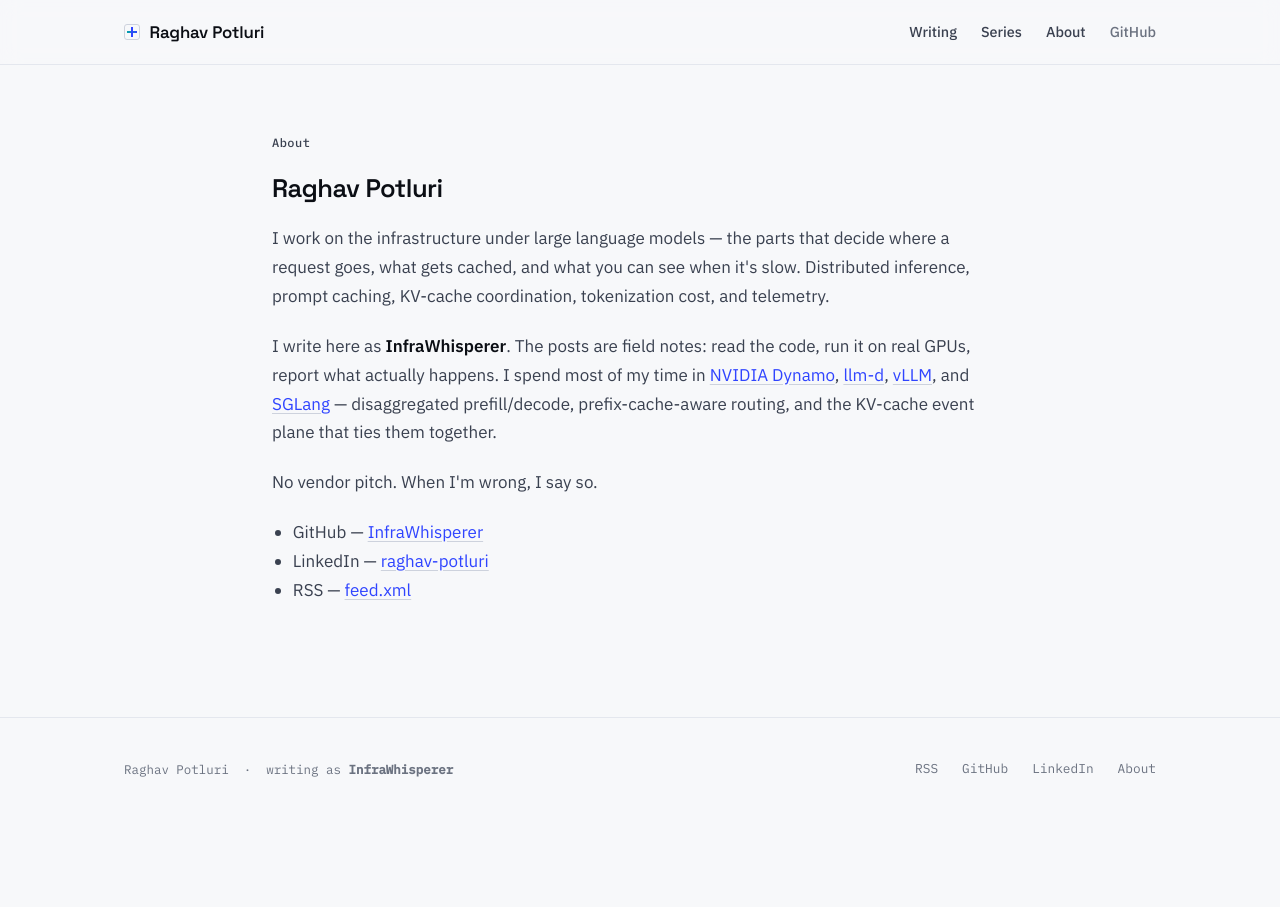
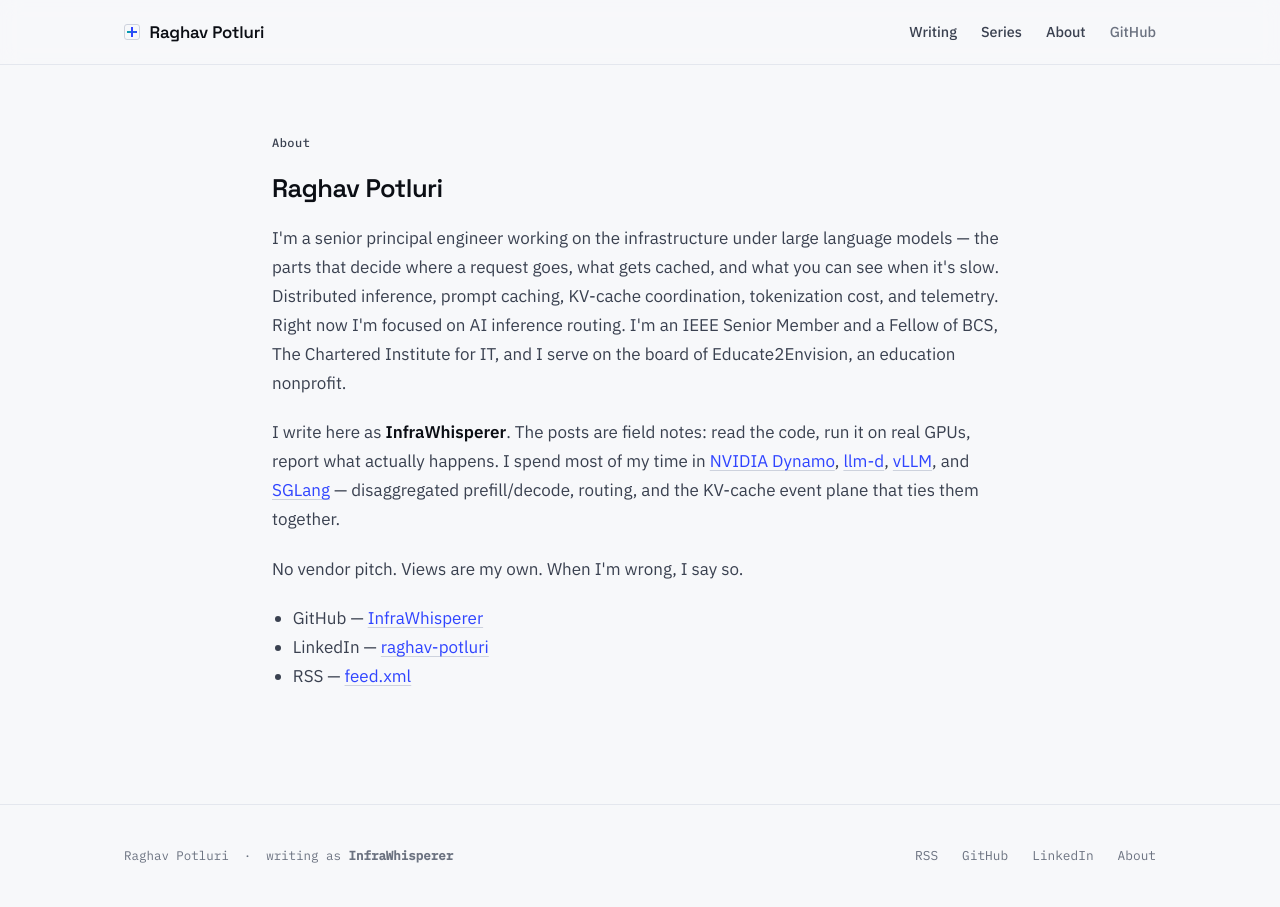
Before and after one commit to InfraWhisperer/InfraWhisperer.github.io, a Jekyll site: the page built from about.md, in a window 1280 px wide. Built offline with Jekyll 4.4.1, drawn with Linux system fonts in a browser that asks for light colours.

Commit message:
About: name-forward bio + credentials; fix job title; add raghavpotluri.com custom domain

```diff
--- a/_config.yml
+++ b/_config.yml
@@ -4,7 +4,7 @@ description: >-
   Raghav Potluri — engineering notes on the infrastructure beneath large language
   models: distributed inference, prompt caching, and the telemetry that makes it
   debuggable.
-url: "https://infrawhisperer.github.io"
+url: "https://raghavpotluri.com"
 baseurl: ""
 lang: en
 
--- a/_includes/head.html
+++ b/_includes/head.html
@@ -20,7 +20,7 @@
   "name": "Raghav Potluri",
   "alternateName": "InfraWhisperer",
   "url": "{{ site.url }}{{ site.baseurl }}/",
-  "jobTitle": "Staff Engineer — AI inference infrastructure",
+  "jobTitle": "Senior Principal Engineer — AI inference infrastructure",
   "knowsAbout": ["LLM inference", "NVIDIA Dynamo", "llm-d", "vLLM", "SGLang", "GPU infrastructure", "OpenTelemetry", "prefix caching", "disaggregated serving"],
   "sameAs": ["https://github.com/InfraWhisperer", "https://www.linkedin.com/in/raghav-potluri/"]
 }
--- a/about.md
+++ b/about.md
@@ -1,7 +1,7 @@
 ---
 layout: default
 title: About
-description: Raghav Potluri — staff engineer working on the infrastructure under large language models. Writing as InfraWhisperer.
+description: Raghav Potluri — senior principal engineer working on the infrastructure under large language models. Writing as InfraWhisperer.
 ---
 
 <section class="post">
@@ -9,11 +9,11 @@ description: Raghav Potluri — staff engineer working on the infrastructure und
     <p class="eyebrow">About</p>
     <h1>Raghav Potluri</h1>
 
-    <p>I work on the infrastructure under large language models — the parts that decide where a request goes, what gets cached, and what you can see when it's slow. Distributed inference, prompt caching, KV-cache coordination, tokenization cost, and telemetry.</p>
+    <p>I'm a senior principal engineer working on the infrastructure under large language models — the parts that decide where a request goes, what gets cached, and what you can see when it's slow. Distributed inference, prompt caching, KV-cache coordination, tokenization cost, and telemetry. Right now I'm focused on AI inference routing. I'm an IEEE Senior Member and a Fellow of BCS, The Chartered Institute for IT, and I serve on the board of Educate2Envision, an education nonprofit.</p>
 
-    <p>I write here as <strong>InfraWhisperer</strong>. The posts are field notes: read the code, run it on real GPUs, report what actually happens. I spend most of my time in <a href="https://github.com/ai-dynamo/dynamo">NVIDIA Dynamo</a>, <a href="https://github.com/llm-d">llm-d</a>, <a href="https://github.com/vllm-project/vllm">vLLM</a>, and <a href="https://github.com/sgl-project/sglang">SGLang</a> — disaggregated prefill/decode, prefix-cache-aware routing, and the KV-cache event plane that ties them together.</p>
+    <p>I write here as <strong>InfraWhisperer</strong>. The posts are field notes: read the code, run it on real GPUs, report what actually happens. I spend most of my time in <a href="https://github.com/ai-dynamo/dynamo">NVIDIA Dynamo</a>, <a href="https://github.com/llm-d">llm-d</a>, <a href="https://github.com/vllm-project/vllm">vLLM</a>, and <a href="https://github.com/sgl-project/sglang">SGLang</a> — disaggregated prefill/decode, routing, and the KV-cache event plane that ties them together.</p>
 
-    <p>No vendor pitch. When I'm wrong, I say so.</p>
+    <p>No vendor pitch. Views are my own. When I'm wrong, I say so.</p>
 
     <ul>
       <li>GitHub — <a href="https://github.com/InfraWhisperer" rel="me">InfraWhisperer</a></li>
```
Also changed, not shown: CNAME (line endings or trailing spaces).
